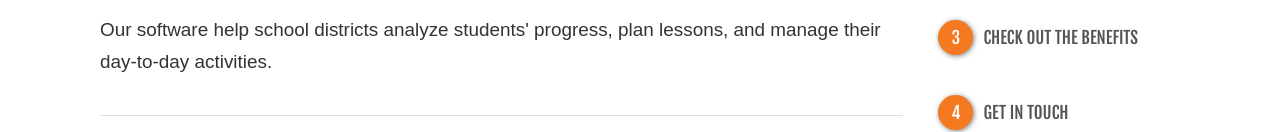
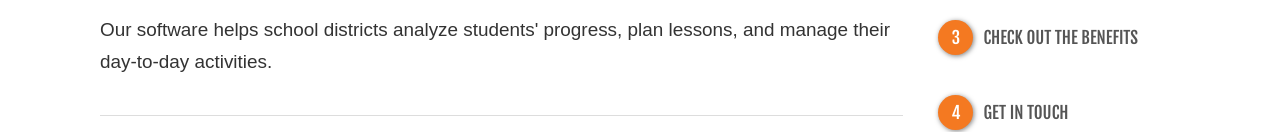
Before and after one commit to eduphoria/eduphoria.github.io, a plain HTML site: page index.html in a window 1280 px wide. Shown: the part 586-718 px from the top of the page. Drawn offline with Linux system fonts and the light colour scheme; a web font is replaced by a local one.

Commit message:
Fixes typo (subject/verb agreement)

```diff
--- a/index.html
+++ b/index.html
@@ -155,7 +155,7 @@
             educators so they can focus on spending more time with their students.
           </p>
           <p>
-            Our software help school districts analyze students' progress, plan lessons,
+            Our software helps school districts analyze students' progress, plan lessons,
             and manage their day-to-day activities.
           </p>
           <h3>What We Believe</h3>
```
